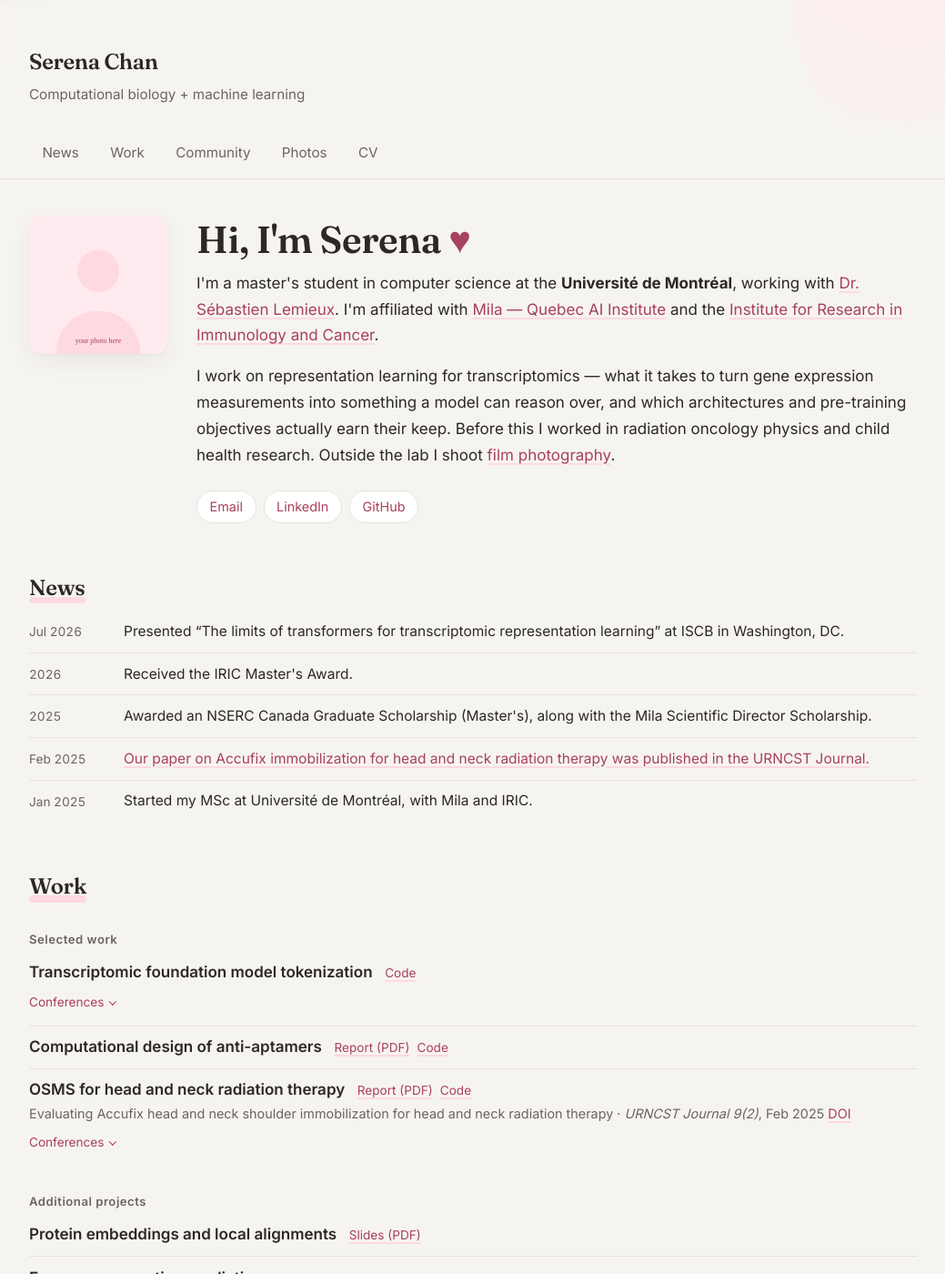
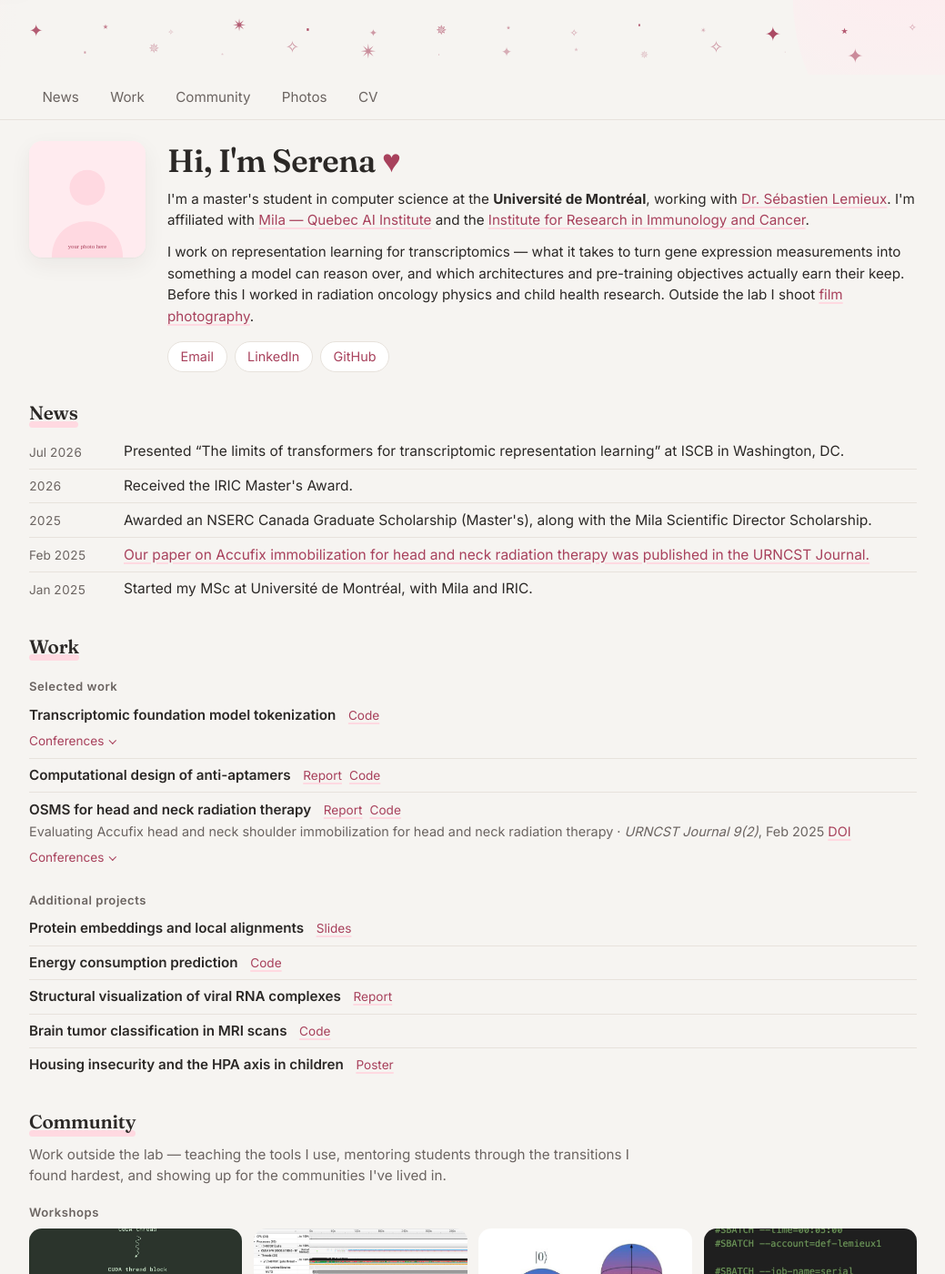
Before and after one commit to sktchan/sktchan.github.io, a Jekyll site: the page built from index.html, in a window 1280 px wide and 1400 px high. Shown: the whole window at 91% size, without its empty margins (120-1159 px from the left). Built offline with Jekyll 4.4.1, drawn with Linux system fonts in a browser that asks for light colours; some of the changed text lies outside the part shown.

Commit message:
Sparkle header, workshop photo tiles, and an aggressive density pass
The name and tagline at the top are replaced by a scattered band of star glyphs
in accent pink — two flex rows using space-between so the band fills any
viewport without JavaScript, with size and opacity varied by nth-child so it
reads as scattered rather than patterned. The band is aria-hidden: a screen
reader announcing two dozen star characters would be hostile, and the name
still carries in <title>, the SEO metadata, and the "Hi, I'm Serena" heading.

Density: base type 1.0625rem to .95rem, line-height 1.7 to 1.55, and section,
row, header, nav and footer spacing cut throughout. Measured effect on the home
page: 4305px to 3150px, 27% shorter. .cv-doc sizes in rem, so the CV document
and its print output are deliberately unaffected — verified unchanged.

Debugging and Profiling in Julia is removed from workshops, along with its
now-unreferenced PDF. The four remaining workshops become photo tiles with the
title over the image and links beneath; links sit below rather than in a hover
overlay so they're real hittable text on touch too. Source photos range from
1.03:1 to 1.35:1, so tiles fix a 4:3 box and crop with object-fit: cover.

Leadership and volunteering collapses behind the existing <details> component.
Six entries, including all the volunteer work, now sit behind a click — that is
the trade for the shorter page.

Link labels drop the bracketed format: Slides, Report, Poster.

Co-Authored-By: Claude Opus 5 <noreply@anthropic.com>

```diff
--- a/_data/projects.yml
+++ b/_data/projects.yml
@@ -13,7 +13,7 @@
     inside Smith-Waterman dynamic programming, weighed against traditional
     BLOSUM substitution matrices.
   links:
-    - name: "Slides (PDF)"
+    - name: "Slides"
       url: "/assets/docs/alignments-slides.pdf"
 
 - id: "energy-forecasting"
@@ -37,7 +37,7 @@
     Nile Virus 5′ UTR stem-loop B, and hydrogen bonding in the H7N1 NS1
     RNA-binding domain.
   links:
-    - name: "Report (PDF)"
+    - name: "Report"
       url: "/assets/docs/pymol-report.pdf"
 
 - id: "tumor-mri"
@@ -62,5 +62,5 @@
     data linking housing quality to long-term neuroendocrine stress
     dysregulation.
   links:
-    - name: "Poster (PDF)"
+    - name: "Poster"
       url: "/assets/docs/hpa-poster.pdf"
--- a/_data/research.yml
+++ b/_data/research.yml
@@ -57,7 +57,7 @@ projects:
       CoV2-6C3 RNA aptamer using mfold and RNAfold, then simulated hybridization
       and competitive inhibition with NUPACK thermodynamics and HDOCK docking.
     links:
-      - name: "Report (PDF)"
+      - name: "Report"
         url: "/assets/docs/aptamers-report.pdf"
       - name: "Code"
         url: "https://github.com/sktchan/anti-aptamers"
@@ -71,7 +71,7 @@ projects:
       intrafractional motion, and benchmarked AlignRT optical surface monitoring
       against cone-beam CT image registration.
     links:
-      - name: "Report (PDF)"
+      - name: "Report"
         url: "/assets/docs/osms-report.pdf"
       - name: "Code"
         url: "https://github.com/sktchan/alignRT-preprocessing"
--- /dev/null
+++ b/_includes/workshop-tile.html
@@ -0,0 +1,33 @@
+{%- comment -%}
+  One workshop: a photo with the title over it and the links beneath.
+
+  Usage:  {% include workshop-tile.html item=item %}
+
+  Links sit below the image rather than on it so they're real, hittable text on
+  touch as well as pointer — an overlay would need a hover fallback.
+
+  Source photos vary from 1.03:1 to 1.35:1, so the tile fixes a 4:3 box and
+  crops with object-fit: cover to keep the grid even.
+{%- endcomment -%}
+
+{%- assign item = include.item -%}
+
+<div class="wtile">
+  <div class="wtile__media">
+    {%- if item.photo and item.photo != '' -%}
+      <img src="{{ item.photo | relative_url }}" alt="{{ item.title | escape }}"
+           loading="lazy" decoding="async">
+    {%- else -%}
+      <span class="wtile__empty" aria-hidden="true"></span>
+    {%- endif -%}
+    <span class="wtile__title">{{ item.title }}</span>
+  </div>
+
+  {%- if item.links -%}
+    <ul class="wtile__links">
+      {%- for link in item.links %}
+        <li><a href="{{ link.url }}">{{ link.name }}</a></li>
+      {%- endfor -%}
+    </ul>
+  {%- endif -%}
+</div>
--- a/_layouts/default.html
+++ b/_layouts/default.html
@@ -4,10 +4,25 @@
   <body>
     <a class="skip-link" href="#main">skip to content</a>
 
-    <header class="site-header">
+    {%- comment -%}
+      Decorative sparkle band in place of a name and tagline. aria-hidden
+      because a screen reader reading out two dozen star characters would be
+      actively hostile — the name is carried by <title>, the SEO metadata, and
+      the "Hi, I'm Serena" heading below.
+
+      Two flex rows with space-between, so the band spans any viewport width
+      without JavaScript. Sizes and opacities vary by nth-child in the CSS.
+    {%- endcomment -%}
+    <header class="site-header" aria-hidden="true">
       <div class="wrap {% if page.wide %}wrap--wide{% endif %}">
-        <p class="site-title"><a href="{{ '/' | relative_url }}">{{ site.title }}</a></p>
-        {% if site.tagline %}<p class="site-tagline">{{ site.tagline }}</p>{% endif %}
+        <div class="sparkles">
+          <div class="sparkles__row">
+            <span>&#10022;</span><span>&#8902;</span><span>&#10023;</span><span>&#10036;</span><span>&#8901;</span><span>&#10022;</span><span>&#10037;</span><span>&#8902;</span><span>&#10023;</span><span>&#8901;</span><span>&#10036;</span><span>&#10022;</span><span>&#8902;</span><span>&#10023;</span>
+          </div>
+          <div class="sparkles__row sparkles__row--two">
+            <span>&#8901;</span><span>&#10037;</span><span>&#8902;</span><span>&#10023;</span><span>&#10036;</span><span>&#8901;</span><span>&#10022;</span><span>&#8902;</span><span>&#10037;</span><span>&#10023;</span><span>&#8901;</span><span>&#10022;</span>
+          </div>
+        </div>
       </div>
     </header>
 
--- a/assets/css/main.scss
+++ b/assets/css/main.scss
@@ -68,8 +68,8 @@ body {
   background: var(--bg);
   color: var(--ink);
   font-family: var(--sans);
-  font-size: 1.0625rem;
-  line-height: 1.7;
+  font-size: .95rem;
+  line-height: 1.55;
   font-synthesis-weight: none;
   -webkit-font-smoothing: antialiased;
 }
@@ -83,11 +83,11 @@ h1, h2, h3, h4 {
   text-wrap: balance;
 }
 
-h1 { font-size: clamp(1.9rem, 1.4rem + 2vw, 2.6rem); }
-h2 { font-size: 1.5rem; margin-top: 3rem; }
-h3 { font-size: 1.15rem; margin-top: 2rem; }
+h1 { font-size: clamp(1.7rem, 1.3rem + 1.6vw, 2.2rem); }
+h2 { font-size: 1.3rem; margin-top: 1.75rem; }
+h3 { font-size: 1.05rem; margin-top: 1.25rem; }
 
-p { margin: 0 0 1rem; }
+p { margin: 0 0 .7rem; }
 
 a {
   color: var(--accent);
@@ -158,13 +158,13 @@ code {
 
 .wrap--wide { max-width: var(--wide); }
 
-.site-main { padding-bottom: 5rem; }
+.site-main { padding-bottom: 2.5rem; }
 
 /* Two soft pink blobs behind the header. Pure CSS — no image requests, and
    they are what keeps the page from reading as a plain document. */
 .site-header {
   position: relative;
-  padding: 3rem 0 1.5rem;
+  padding: 1.4rem 0 .9rem;
   overflow: hidden;
 }
 
@@ -183,26 +183,43 @@ code {
 
 .site-header > * { position: relative; z-index: 1; }
 
-.site-title {
-  font-family: var(--serif);
-  font-size: 1.5rem;
-  font-weight: 600;
-  margin: 0;
-  letter-spacing: -0.015em;
+/* ─── sparkle band ────────────────────────────────────────────────────────── */
+
+/* Two rows of star glyphs standing in for the old name and tagline.
+   `space-between` makes the band fill any viewport width without JavaScript;
+   nth-child varies size and opacity so it reads as scattered rather than as a
+   repeating pattern. The markup carries aria-hidden. */
+.sparkles {
+  display: flex;
+  flex-direction: column;
+  gap: .15rem;
+  color: var(--accent);
+  line-height: 1;
+  user-select: none;
 }
 
-.site-title a {
-  color: var(--ink);
-  text-decoration: none;
+.sparkles__row {
+  display: flex;
+  justify-content: space-between;
+  align-items: center;
 }
 
-.site-title a:hover { color: var(--accent); }
+/* Second row inset and lighter, so the two don't line up into a grid. */
+.sparkles__row--two {
+  padding-inline: 6%;
+  opacity: .6;
+}
 
-.site-tagline {
-  color: var(--ink-muted);
-  font-size: .95rem;
-  margin: .15rem 0 0;
-}
+.sparkles span { font-size: .7rem; opacity: .5; }
+
+.sparkles span:nth-child(3n + 1) { font-size: 1.15rem; opacity: .85; }
+.sparkles span:nth-child(4n + 3) { font-size: .5rem;  opacity: .4; }
+.sparkles span:nth-child(5n + 2) { font-size: .9rem;  opacity: .65; }
+.sparkles span:nth-child(7n + 5) { font-size: 1.35rem; opacity: .95; }
+
+/* Nudge alternate glyphs off the baseline so the row isn't perfectly level. */
+.sparkles span:nth-child(even) { transform: translateY(-.3em); }
+.sparkles span:nth-child(3n)   { transform: translateY(.25em); }
 
 /* ─── nav ─────────────────────────────────────────────────────────────────── */
 
@@ -215,8 +232,8 @@ code {
   z-index: 20;
   background: var(--bg);
   border-bottom: 1px solid var(--rule);
-  padding: .55rem 0;
-  margin-bottom: 2.5rem;
+  padding: .45rem 0;
+  margin-bottom: 1.4rem;
 }
 
 .nav {
@@ -256,8 +273,8 @@ html { scroll-behavior: smooth; }
 
 .site-footer {
   border-top: 1px solid var(--rule);
-  margin-top: 4rem;
-  padding: 2rem 0 3rem;
+  margin-top: 2.25rem;
+  padding: 1.2rem 0 1.75rem;
   color: var(--ink-muted);
   font-size: .875rem;
 }
@@ -289,15 +306,15 @@ html { scroll-behavior: smooth; }
 
 .intro {
   display: flex;
-  gap: 2rem;
+  gap: 1.5rem;
   align-items: flex-start;
-  margin-bottom: 1rem;
+  margin-bottom: .5rem;
 }
 
 .intro__photo {
   flex: 0 0 auto;
-  width: 9.5rem;
-  height: 9.5rem;
+  width: 8rem;
+  height: 8rem;
   object-fit: cover;
   border-radius: var(--radius);
   box-shadow: var(--shadow);
@@ -319,7 +336,7 @@ html { scroll-behavior: smooth; }
   gap: .5rem;
   list-style: none;
   padding: 0;
-  margin: 1.5rem 0 0;
+  margin: 1rem 0 0;
 }
 
 .linkrow a {
@@ -345,7 +362,7 @@ html { scroll-behavior: smooth; }
 .news li {
   display: flex;
   gap: 1rem;
-  padding: .6rem 0;
+  padding: .4rem 0;
   border-bottom: 1px solid var(--rule);
   font-size: .97rem;
 }
@@ -367,7 +384,7 @@ html { scroll-behavior: smooth; }
 
 /* ─── sections on the one-pager ───────────────────────────────────────────── */
 
-.band { margin-top: 3.5rem; }
+.band { margin-top: 2rem; }
 
 .band__sub {
   font-family: var(--sans);
@@ -375,7 +392,7 @@ html { scroll-behavior: smooth; }
   font-weight: 600;
   letter-spacing: .04em;
   color: var(--ink-muted);
-  margin: 2rem 0 .35rem;
+  margin: 1.25rem 0 .3rem;
 }
 
 .band__note {
@@ -386,7 +403,7 @@ html { scroll-behavior: smooth; }
 /* One introductory sentence under a section heading. */
 .band__intro {
   max-width: var(--measure);
-  margin: .5rem 0 1.25rem;
+  margin: .35rem 0 .9rem;
   color: var(--ink-muted);
 }
 
@@ -397,7 +414,7 @@ html { scroll-behavior: smooth; }
 .rows { display: grid; }
 
 .row {
-  padding: .7rem 0;
+  padding: .45rem 0;
   border-bottom: 1px solid var(--rule);
 }
 
@@ -439,6 +456,61 @@ html { scroll-behavior: smooth; }
   color: var(--ink-muted);
   font-size: .9rem;
   line-height: 1.5;
+}
+
+/* ─── workshop photo tiles ────────────────────────────────────────────────── */
+
+.wtiles {
+  display: grid;
+  grid-template-columns: repeat(auto-fill, minmax(12rem, 1fr));
+  gap: .8rem;
+  margin-top: .6rem;
+}
+
+.wtile__media {
+  position: relative;
+  border-radius: var(--radius);
+  overflow: hidden;
+  background: var(--tint);
+  aspect-ratio: 4 / 3;
+}
+
+.wtile__media img {
+  width: 100%;
+  height: 100%;
+  object-fit: cover;
+  display: block;
+}
+
+.wtile__empty {
+  display: block;
+  width: 100%;
+  height: 100%;
+  background: linear-gradient(140deg, var(--tint) 0%, var(--tint-deep) 100%);
+}
+
+/* Title sits over the image, on a scrim dark enough to stay legible whatever
+   the photo underneath happens to be. */
+.wtile__title {
+  position: absolute;
+  inset: auto 0 0 0;
+  padding: 1.4rem .7rem .55rem;
+  background: linear-gradient(to top, rgba(43, 40, 38, .88) 0%, rgba(43, 40, 38, .5) 55%, transparent 100%);
+  color: #fff;
+  font-family: var(--serif);
+  font-weight: 600;
+  font-size: .88rem;
+  line-height: 1.25;
+}
+
+.wtile__links {
+  display: flex;
+  flex-wrap: wrap;
+  gap: .55rem;
+  list-style: none;
+  padding: 0;
+  margin: .4rem 0 0;
+  font-size: .82rem;
 }
 
 /* ─── conference dropdown ─────────────────────────────────────────────────── */
@@ -496,6 +568,22 @@ html { scroll-behavior: smooth; }
   border-radius: 50%;
   background: var(--tint-deep);
 }
+
+/* A whole section collapsed rather than a footnote to one row, so its summary
+   is sized like the section subheads it sits among. */
+.drop--group { margin: 1.25rem 0 0; }
+
+.drop--group > .drop__face {
+  font-family: var(--sans);
+  font-size: .82rem;
+  font-weight: 600;
+  letter-spacing: .04em;
+  color: var(--ink-muted);
+}
+
+.drop--group > .drop__face::after { border-color: var(--accent); }
+
+.drop--group[open] > .drop__face { margin-bottom: .2rem; }
 
 /* ─── the heart beside the homepage greeting ──────────────────────────────── */
 
@@ -651,7 +739,7 @@ html { scroll-behavior: smooth; }
 .gallery {
   columns: 5 9rem;
   column-gap: .6rem;
-  margin-top: 1.5rem;
+  margin-top: 1rem;
 }
 
 .gallery__item {
--- a/index.html
+++ b/index.html
@@ -104,16 +104,22 @@ wide: true
 
   {%- if c.workshops and c.workshops.size > 0 -%}
     <h3 class="band__sub">Workshops</h3>
-    <div class="rows">
-      {%- for item in c.workshops %}{% include community-row.html item=item %}{% endfor -%}
+    <div class="wtiles">
+      {%- for item in c.workshops %}{% include workshop-tile.html item=item %}{% endfor -%}
     </div>
   {%- endif -%}
 
+  {%- comment -%}
+    Collapsed to keep the page short. Reuses the same <details> component as the
+    conference dropdowns, so it's keyboard operable with no JavaScript.
+  {%- endcomment -%}
   {%- if c.leadership and c.leadership.size > 0 -%}
-    <h3 class="band__sub">Leadership and volunteering</h3>
-    <div class="rows">
-      {%- for item in c.leadership %}{% include community-row.html item=item %}{% endfor -%}
-    </div>
+    <details class="drop drop--group">
+      <summary class="drop__face">Leadership and volunteering</summary>
+      <div class="rows">
+        {%- for item in c.leadership %}{% include community-row.html item=item %}{% endfor -%}
+      </div>
+    </details>
   {%- endif -%}
 
   {%- if c.mentorship and c.mentorship.size > 0 -%}
```
Also changed, not shown: _data/community.yml (+7 -16 lines), assets/img/workshops/calcul-quebec.jpg (added), assets/img/workshops/kernels.jpg (added), assets/img/workshops/nsight.jpg (added), assets/img/workshops/quantum.jpg (added), 1 other file.
